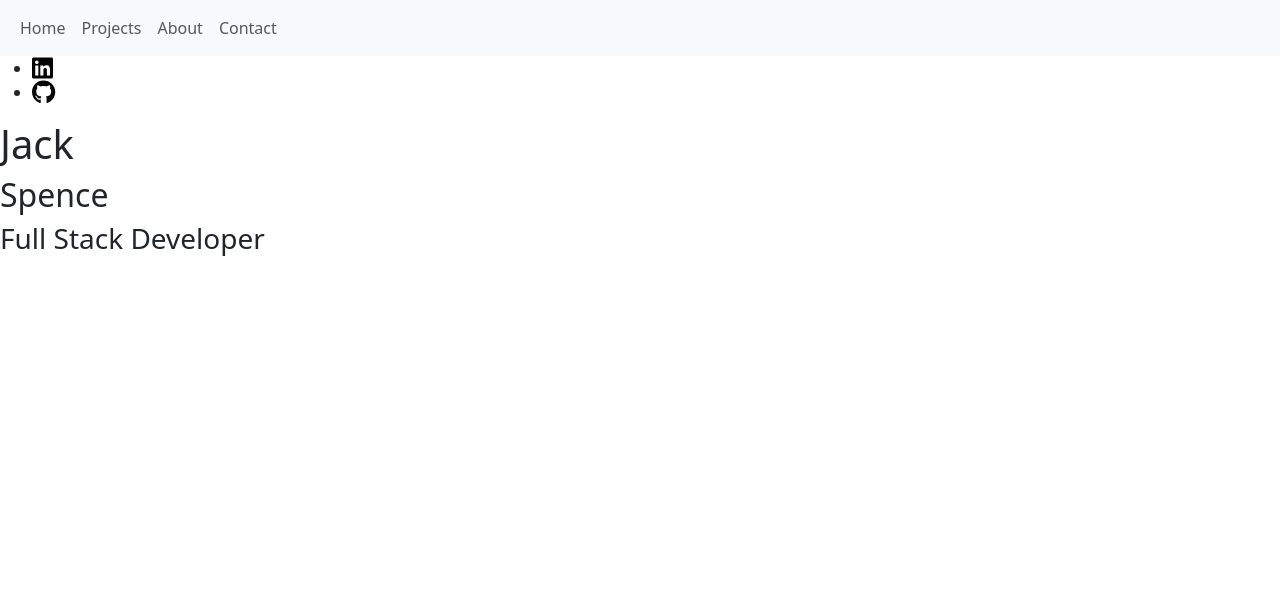
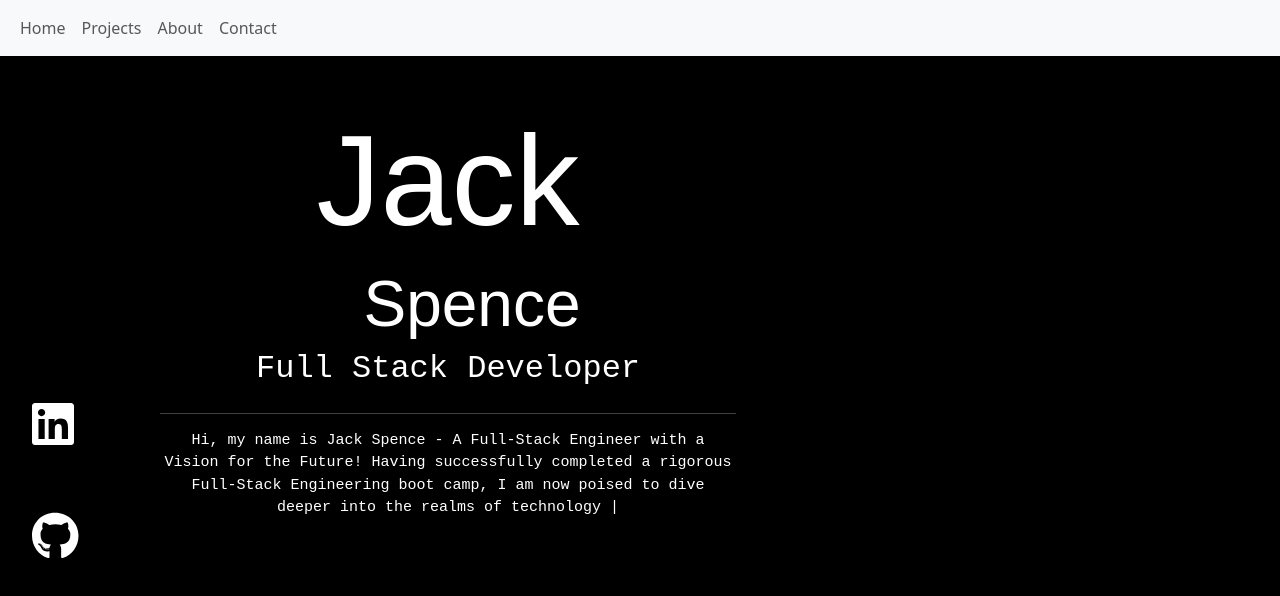
Before and after one commit to Jackspence6/react-portfolio-app, a React (Create React App) app: page / in a window 1280 px wide. Shown: the top 596 px of the page. Built offline with nearby package versions, Linux system fonts and the light colour scheme.

Commit message:
Added typing animation for about me.

```diff
--- a/package.json
+++ b/package.json
@@ -15,6 +15,7 @@
     "react": "^18.2.0",
     "react-dom": "^18.2.0",
     "react-scripts": "5.0.1",
+    "react-type-animation": "^3.2.0",
     "web-vitals": "^2.1.4"
   },
   "scripts": {
--- a/src/components/pages/Home.js
+++ b/src/components/pages/Home.js
@@ -1,22 +1,26 @@
 // Imports
 import React from "react";
+import "../../styles/Home.css";
 // Icons for Homepage
 import { FontAwesomeIcon } from "@fortawesome/react-fontawesome";
 import { faLinkedin } from "@fortawesome/free-brands-svg-icons";
 import { faGithub } from "@fortawesome/free-brands-svg-icons";
+// Typing animation
+import { TypeAnimation } from "react-type-animation";
 
 // Exports
 export default function Home() {
 	return (
-		<div>
-			<div>
-				<ul>
+		<div id="homeContainer">
+			<div id="leftDiv">
+				<ul id="socialLinks">
 					<li>
 						<a href="https://www.linkedin.com/in/jack-spence-1567b523b/">
 							<FontAwesomeIcon
 								icon={faLinkedin}
 								size="xl"
-								style={{ color: "#050505" }}
+								style={{ color: "#FFFFFF" }}
+								className="socialIcon"
 							/>
 						</a>
 					</li>
@@ -25,19 +29,36 @@ export default function Home() {
 							<FontAwesomeIcon
 								icon={faGithub}
 								size="xl"
-								style={{ color: "#050505" }}
-							/>{" "}
+								style={{ color: "#FFFFFF" }}
+								className="socialIcon"
+							/>
 						</a>
 					</li>
 				</ul>
 			</div>
-			<div>
-				<h1>Jack</h1>
-				<h2>Spence</h2>
-				<h3>Full Stack Developer</h3>
-				<p></p>
+			<div id="middleDiv">
+				<h1 id="name">Jack</h1>
+				<h2 id="surname">Spence</h2>
+				<h3 id="role">Full Stack Developer</h3>
+				<hr />
+				<p>
+					<TypeAnimation
+						sequence={[
+							"Hi, my name is Jack Spence - A Full-Stack Engineer with a Vision for the Future! Having successfully completed a rigorous Full-Stack Engineering boot camp, I am now poised to dive deeper into the realms of technology that fascinate me the most - generative AI and machine learning. My journey in software development, enriched by my background in marketing, has provided me with a unique perspective on how technology can be leveraged to not just meet but anticipate user needs. My experience has endowed me with a robust foundation in various programming languages and frameworks. I am now keen on focusing my skills towards the cutting-edge fields of generative AI and machine learning. I am particularly interested in exploring how these technologies can be used to create innovative solutions and push the boundaries of what's possible in tech. Looking ahead, my goal is to be at the forefront of the AI revolution, contributing to projects that utilize AI and ML to solve complex problems, enhance user experiences, and open up new possibilities. I aspire to be part of teams and projects that are not just technology-driven but also vision-oriented, creating a future where technology acts as a catalyst for positive change and unprecedented innovation.",
+						]}
+						wrapper="p"
+						speed={75}
+						style={{
+							fontSize: "15px",
+							display: "inline-block",
+							fontFamily: "monospace",
+						}}
+						repeat={0}
+						deletionSpeed={90}
+					/>
+				</p>
 			</div>
-			<div></div>
+			<div id="rightDiv"></div>
 		</div>
 	);
 }
--- /dev/null
+++ b/src/styles/Home.css
@@ -0,0 +1,51 @@
+#homeContainer {
+	display: flex;
+	flex-direction: row;
+	height: 100vh;
+	background-color: black;
+}
+
+#leftDiv {
+	width: 10rem;
+	display: flex;
+	flex-direction: column;
+	justify-content: center;
+}
+
+#middleDiv {
+	width: 45%;
+	display: flex;
+	flex-direction: column;
+	color: white;
+	text-align: center;
+}
+
+#name {
+	font-size: 8rem;
+	font-family: fantasy;
+	margin-top: 3rem;
+}
+
+#surname {
+	font-size: 4rem;
+	font-family: fantasy;
+	margin-left: 3rem;
+}
+
+#role {
+	font-size: 2rem;
+	font-family: monospace;
+}
+
+#rightDiv {
+	width: 40%;
+}
+
+.socialIcon {
+	height: 3rem;
+	margin-top: 4rem;
+}
+
+#socialLinks {
+	list-style: none;
+}
```
Also changed, not shown: 1 other file (tests, documents, lock files or other folders).
